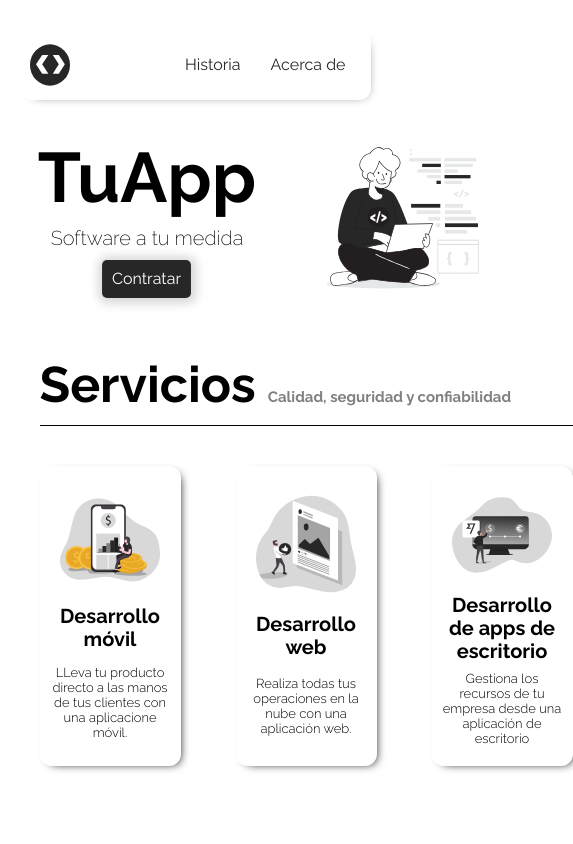
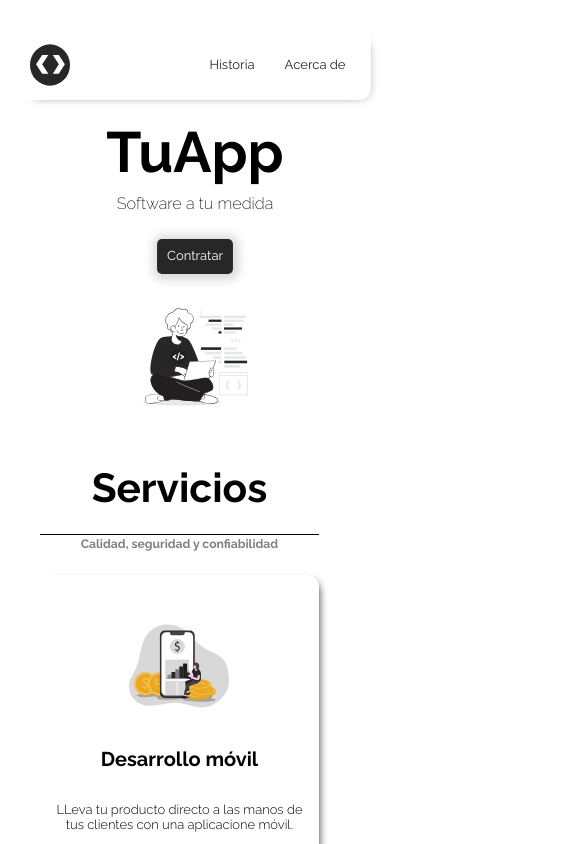
Before and after one commit to TuaApp/TuaApp.github.io, a plain HTML site: page index.html in a window 390 px wide. Shown: the top 844 px of the page, 573 px wide, since content can reach past the window. Drawn offline with Linux system fonts and the light colour scheme.

Commit message:
version mibile 1 lista

```diff
--- a/index.html
+++ b/index.html
@@ -53,7 +53,7 @@
 
             <div class="services">
 
-                <h2 class="services__tittle">Servicios <span>Calidad, seguridad y confiabilidad</span></h2>
+                <h2 class="services__tittle">Servicios <br> <span>Calidad, seguridad y confiabilidad</span></h2>
 
 
                 <div class="service">
--- a/styles/index_style.css
+++ b/styles/index_style.css
@@ -73,14 +73,17 @@ img{
     color: var(--primary);
     border-radius: 7px;
 
+    font-size: 1rem;
+
     text-decoration: none;
 }
 
 .main{
 
     grid-area:main;
+    display: flex;
+    flex-direction: column;
 
-    display: grid;
 
 
 }
@@ -92,6 +95,7 @@ img{
     display: flex;
     justify-content: space-between;
     align-items: center;
+
 
 
 }
@@ -107,12 +111,12 @@ img{
 }
 
 .text__tittle{
-    font-size: 70px;
+    font-size: 4.375rem;
     font-weight: 700;
 }
 
 .text__slogan{
-    font-size: 20px;
+    font-size: 1.25rem;
     font-weight: 200;
 
     margin: 10px 0;
@@ -156,7 +160,7 @@ img{
     grid-column: 1 / -1;
     grid-row: 1 / 2;
 
-    font-size: 50px;
+    font-size: 3.125rem;
 
     display: inline-block;
     border-bottom: 1px solid black;
@@ -164,7 +168,7 @@ img{
 }
 
 .services span{
-    font-size: 15px;
+    font-size: 0.9375rem;
     color: gray;
 }
 
@@ -218,7 +222,7 @@ img{
 }
 
 .telefono__tittle, .direccion__tittle{
-    font-size: 20px;
+    font-size: 1.25rem;
     text-align: center;
     color: var(--secundary);
 }
@@ -226,7 +230,7 @@ img{
 .telefono__numero, .direccion__direccion{
     color:var(--secundary);
     text-align: center;
-    font-size: 14px;
+    font-size: 0.875rem;
     font-weight: 300;
 }
 
@@ -262,3 +266,41 @@ img{
         box-shadow: 1px 1px 10px 5px var(--pulserColor);
     }
 }
+
+
+
+
+
+/* RESPONSIVE */
+
+@media screen and (max-width:544px){
+
+
+    html{
+        font-size: 13px;
+    }
+
+    .welcome{
+        width: 100%;
+        flex-direction: column;
+
+    }
+
+    .services__tittle{
+        text-align: center;
+    }
+
+    .text__slogan{
+        text-align: center;
+    }
+
+    .text__btn{
+        margin: 15px 0;
+    }
+
+    .services{
+        grid-template-columns: 90%;
+        grid-template-rows: 70px repeat(auto-fill, 300px);
+    }
+
+}
```
